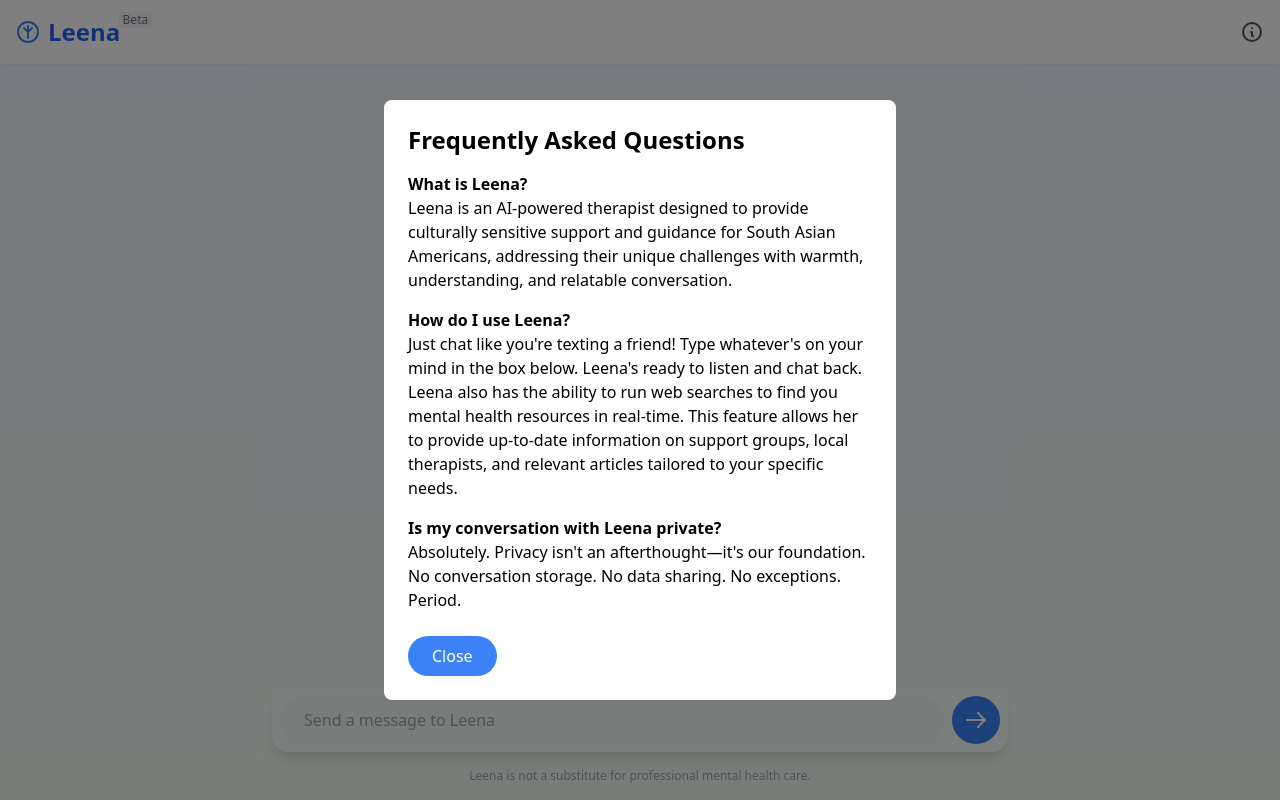
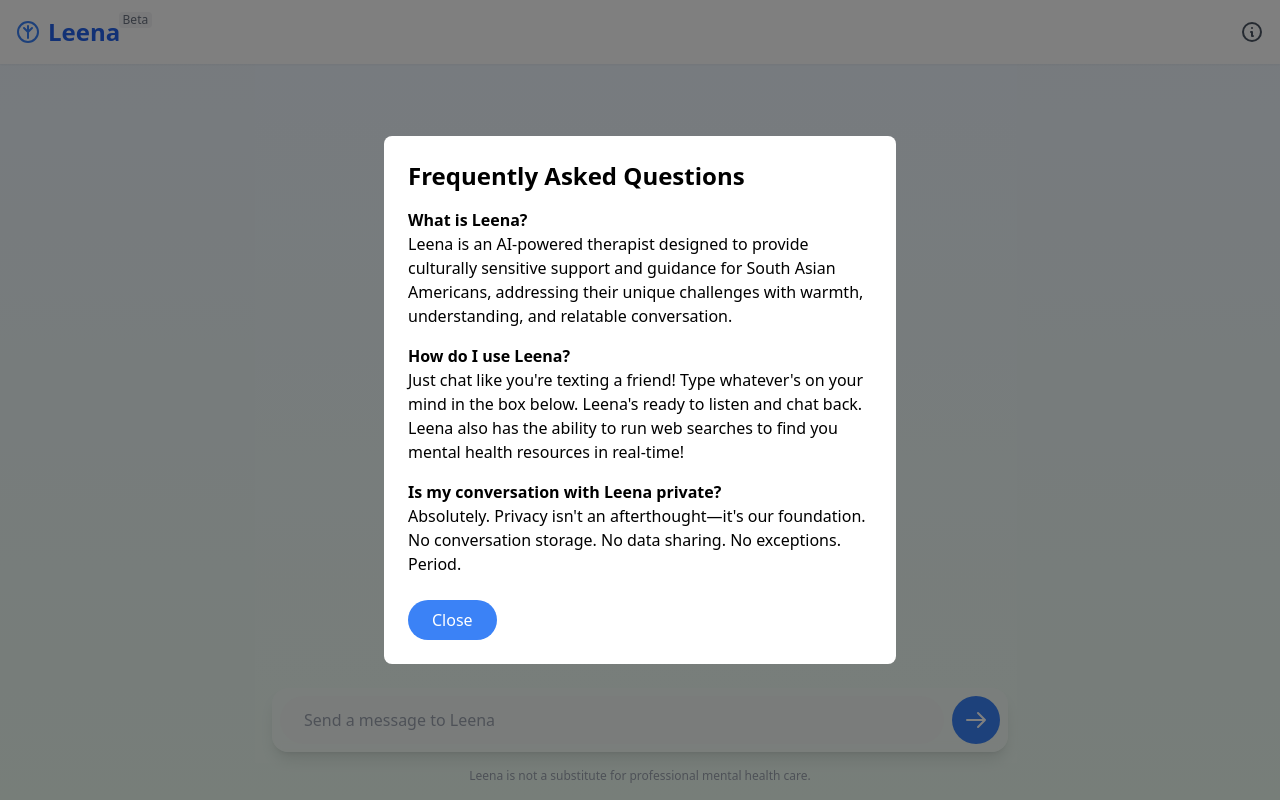
Before and after one commit to zahidkhawaja/leena-ai, a Next.js app: page / in a window 1280 px wide. Both pictures are taken after a click on the button 1252 px from the left and 32 px from the top of the page. Built offline with nearby package versions, Linux system fonts and the light colour scheme.

Commit message:
Cleanup FAQ

```diff
--- a/pages/index.js
+++ b/pages/index.js
@@ -153,7 +153,7 @@ export default function Home() {
               </li>
               <li>
                 <h3 className="font-semibold">How do I use Leena?</h3>
-                <p>Just chat like you're texting a friend! Type whatever's on your mind in the box below. Leena's ready to listen and chat back. Leena also has the ability to run web searches to find you mental health resources in real-time. This feature allows her to provide up-to-date information on support groups, local therapists, and relevant articles tailored to your specific needs.</p>
+                <p>Just chat like you're texting a friend! Type whatever's on your mind in the box below. Leena's ready to listen and chat back. Leena also has the ability to run web searches to find you mental health resources in real-time!</p>
               </li>
               <li>
                 <h3 className="font-semibold">Is my conversation with Leena private?</h3>
```
